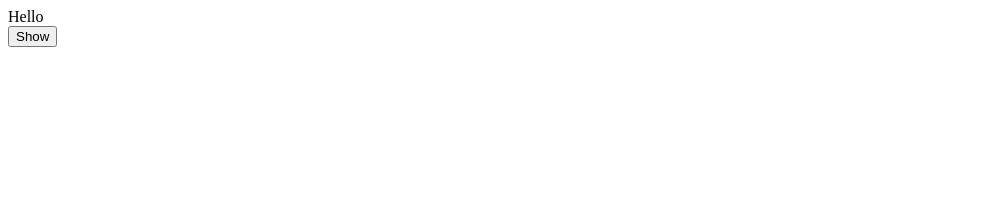
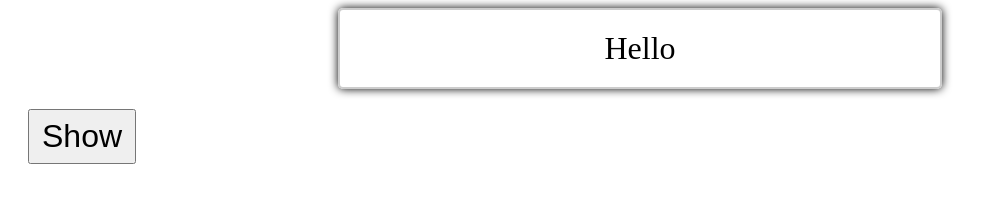
Before and after one commit to pav-vel/sibinfo_js, a plain HTML site: page index.html in a window 1280 px wide. Shown: the whole page, without its empty margins (0-1004 px from the left). Drawn offline with Linux system fonts and the light colour scheme.

Commit message:
add styles

```diff
--- a/index.html
+++ b/index.html
@@ -3,6 +3,7 @@
 <head>
 	<meta charset="UTF-8">
 	<title>JS | GIT</title>
+	<link rel="stylesheet" href="style.css">
 </head>
 <body>
 	<div class="box">
--- /dev/null
+++ b/style.css
@@ -0,0 +1,15 @@
+.box {
+	margin: auto;
+	padding: 20px 0;
+	width: 600px;
+	text-align: center;
+	font-size: 2em;
+	border: 2px solid #ccc;
+	border-radius: 5px;
+	box-shadow: 0 0 10px #000;
+}
+button {
+	margin: 20px;
+	padding: 7px 12px;
+	font-size: 2em;
+}
```
